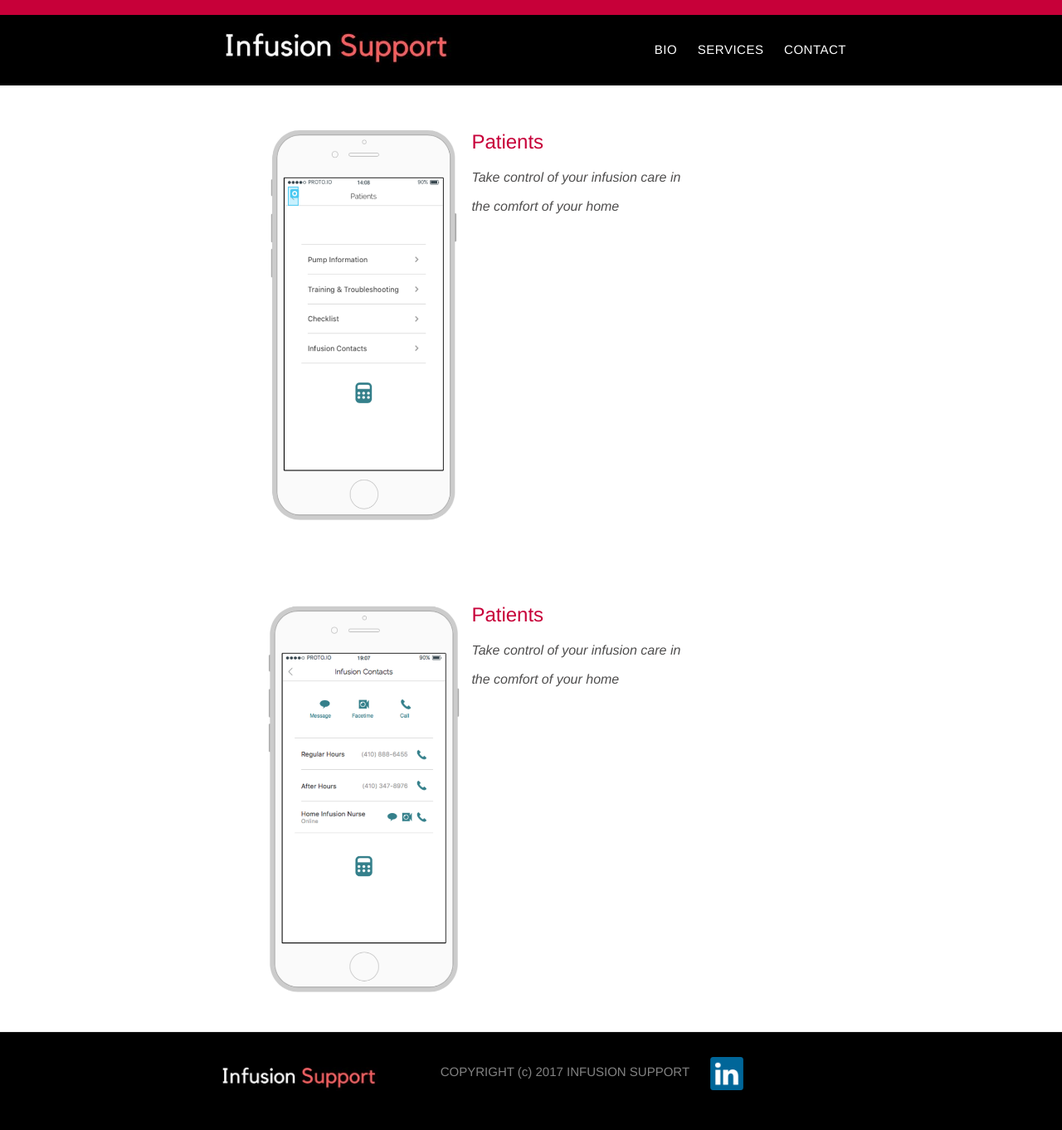
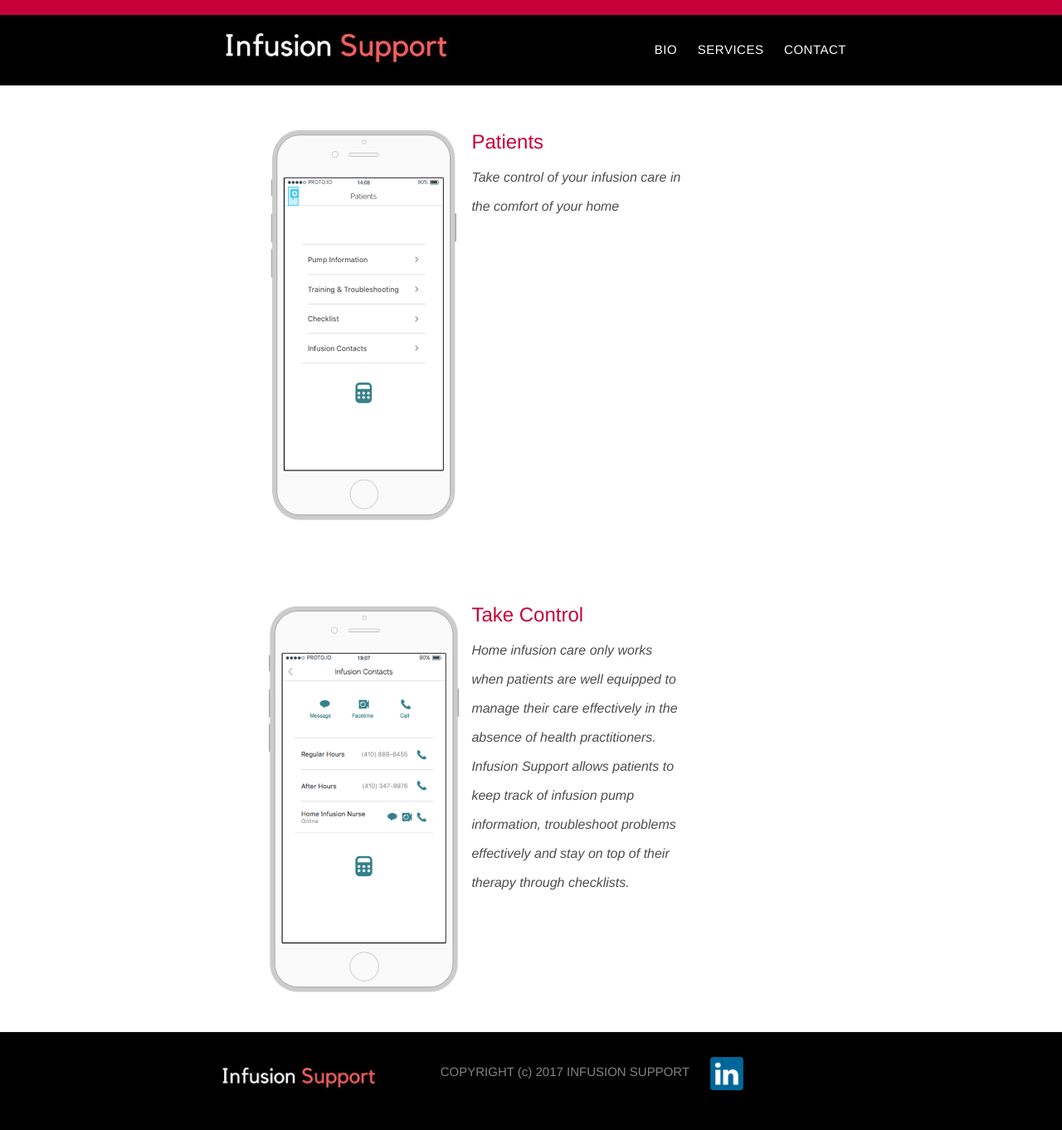
Before and after one commit to vezenwa/vezenwa.github.io, a Jekyll site: the page built from services/patients.md, in a window 1280 px wide. Shown: the whole page at 83% size. Built offline with Jekyll 4.4.1, drawn with Linux system fonts in a browser that asks for light colours.

Commit message:
Update patients.html

```diff
--- a/_layouts/patients.html
+++ b/_layouts/patients.html
@@ -49,8 +49,8 @@
             </div>
 
             <div class="column third">
-               <h2>Patients</h2>
-                <p style="color:#4F4E4E" class="post-hero center-text"><i>Take control of your infusion care in the comfort of your home</i></p>
+               <h2>Take Control</h2>
+                <p style="color:#4F4E4E" class="post-hero center-text"><i>Home infusion care only works when patients are well equipped to manage their care effectively in the absence of health practitioners. Infusion Support allows patients to keep track of infusion pump information, troubleshoot problems effectively and stay on top of their therapy through checklists.</i></p>
             </div>
 
             </div>
```
